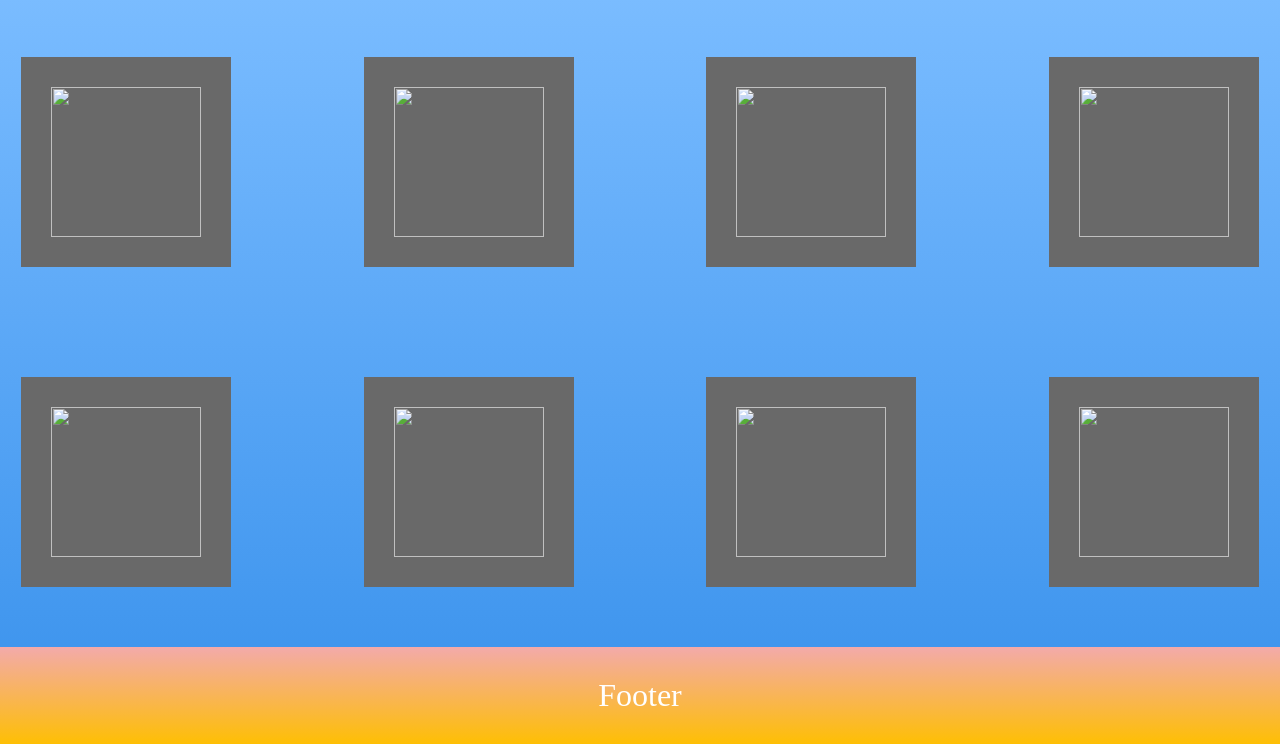
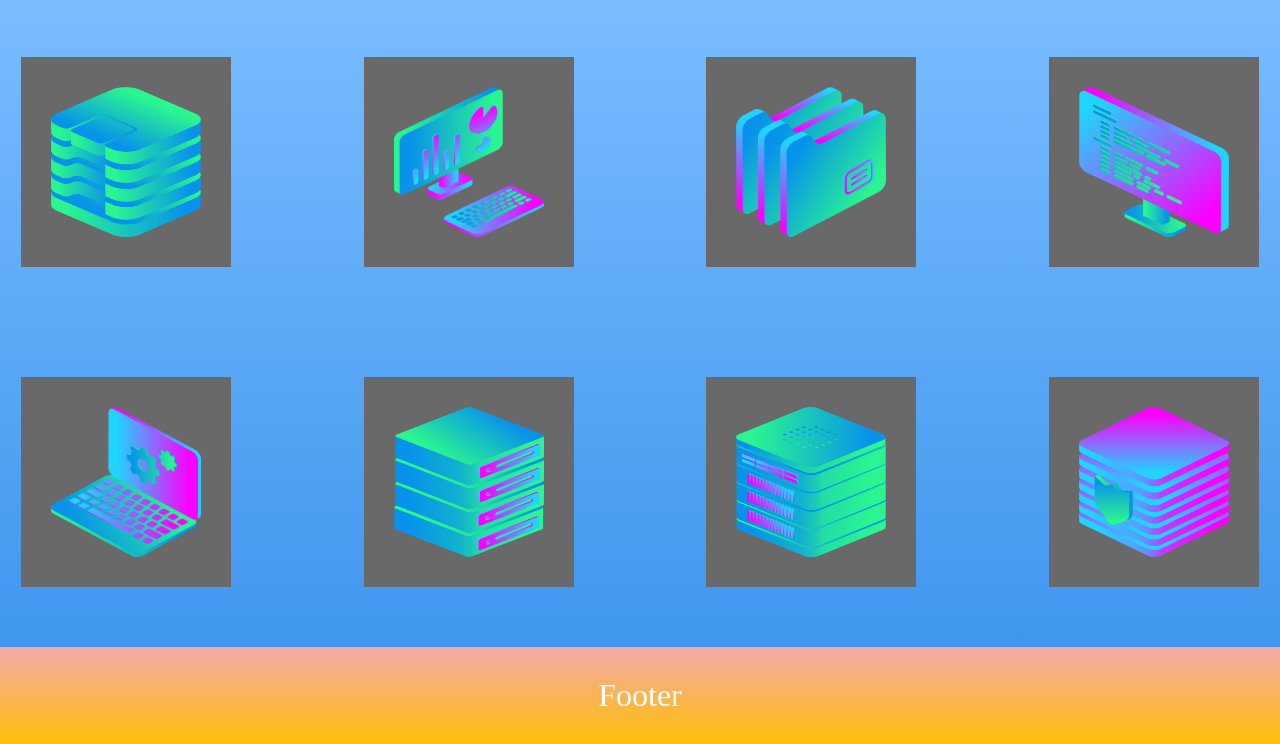
Before and after one commit to volio1991/test1, a plain HTML site: page index.html in a window 1280 px wide. Shown: the part 537-1281 px from the top of the page. Drawn offline with Linux system fonts and the light colour scheme.

Commit message:
Update index.html

```diff
--- a/index.html
+++ b/index.html
@@ -17,14 +17,14 @@
 
   <div class="zone blue">
 
-  <img class="grey" src="img/1.png" width="150px" height="150px">
-  <img class="grey" src="img/2.png" width="150px"height="150px">
-  <img class="grey" src="img/3.png" width="150px"height="150px">
-  <img class="grey" src="img/4.png" width="150px"height="150px">
-  <img class="grey" src="img/5.png" width="150px"height="150px">
-  <img class="grey" src="img/6.png" width="150px"height="150px">
-  <img class="grey" src="img/7.png" width="150px"height="150px">
-  <img class="grey" src="img/8.png" width="150px" height="150px">
+  <img class="grey" src="1.png" width="150px" height="150px">
+  <img class="grey" src="2.png" width="150px"height="150px">
+  <img class="grey" src="3.png" width="150px"height="150px">
+  <img class="grey" src="4.png" width="150px"height="150px">
+  <img class="grey" src="5.png" width="150px"height="150px">
+  <img class="grey" src="6.png" width="150px"height="150px">
+  <img class="grey" src="7.png" width="150px"height="150px">
+  <img class="grey" src="8.png" width="150px" height="150px">
 
   </div>
 
```
